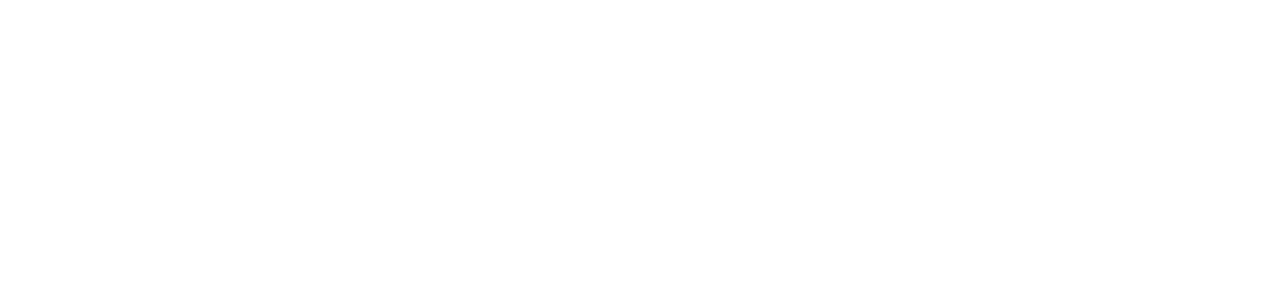
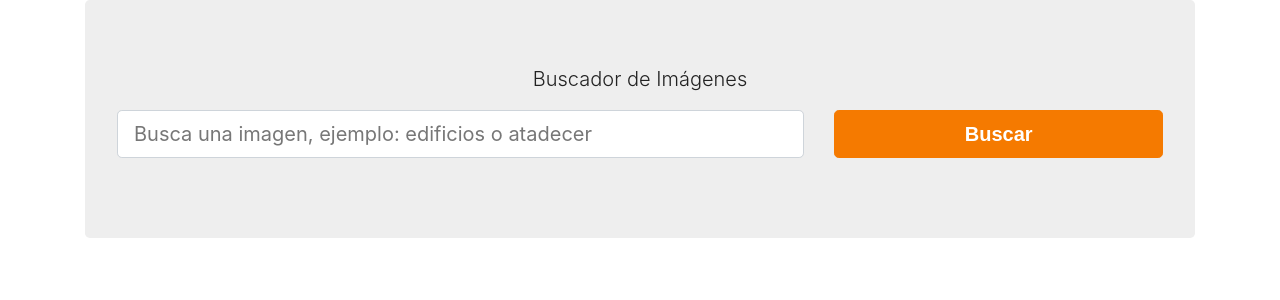
Before and after one commit to ManuelBlaze/Pixabay_react, a React (Create React App) app: page / in a window 1280 px wide. Shown: the top 300 px of the page. Built offline with nearby package versions, Linux system fonts and the light colour scheme; a web font is replaced by a local one.

Commit message:
Formulario

```diff
--- a/package.json
+++ b/package.json
@@ -8,7 +8,8 @@
     "@testing-library/user-event": "^7.2.1",
     "react": "^16.13.1",
     "react-dom": "^16.13.1",
-    "react-scripts": "3.4.1"
+    "react-scripts": "3.4.1",
+    "sweetalert2": "^9.15.2"
   },
   "scripts": {
     "start": "react-scripts start",
--- a/src/App.js
+++ b/src/App.js
@@ -1,9 +1,16 @@
 import React from 'react';
+import Formulario from './components/Formulario';
 
 function App() {
   return (
-    <div>
+    <div className="container">
+      <div className="jumbotron">
+        <p className="lead text-center">Buscador de Imágenes</p>
 
+        <Formulario
+
+        />
+      </div>
     </div>
   );
 }
--- /dev/null
+++ b/src/components/Formulario.jsx
@@ -0,0 +1,54 @@
+import React, {useState} from 'react';
+import PropTypes from 'prop-types';
+import Swal from 'sweetalert2';
+
+const Formulario = () => {
+
+    //Usestate termino
+    const [termino, setTermino] = useState('');
+
+    const buscarImagenes = e => {
+        e.preventDefault();
+
+        //Validar
+        if (termino.trim() === '') {
+            Swal.fire({
+			    icon: "error",
+    			title: "Error",
+				text: "Escribe lo que deseas buscar!"
+			});
+        }
+
+        //Enviar a app
+    }
+
+    return (
+        <form
+            onSubmit={buscarImagenes}
+        >
+            <div className="row">
+                <div className="form-group col-md-8">
+                    <input
+                        type="text"
+                        placeholder="Busca una imagen, ejemplo: edificios o atadecer"
+                        className="form-control form-control-lg"
+                        onChange= {e => setTermino(e.target.value)}
+                    />
+                </div>
+                <div className="form-group col-md-4">
+                    <input
+                        type="submit"
+                        className="btn btn-lg btn-danger btn-block"
+                        value="Buscar"
+                    />
+                </div>
+            </div>
+        </form>
+    )
+}
+
+Formulario.propTypes = {
+
+}
+
+export default Formulario
```
Also changed, not shown: 1 other file (tests, documents, lock files or other folders).
